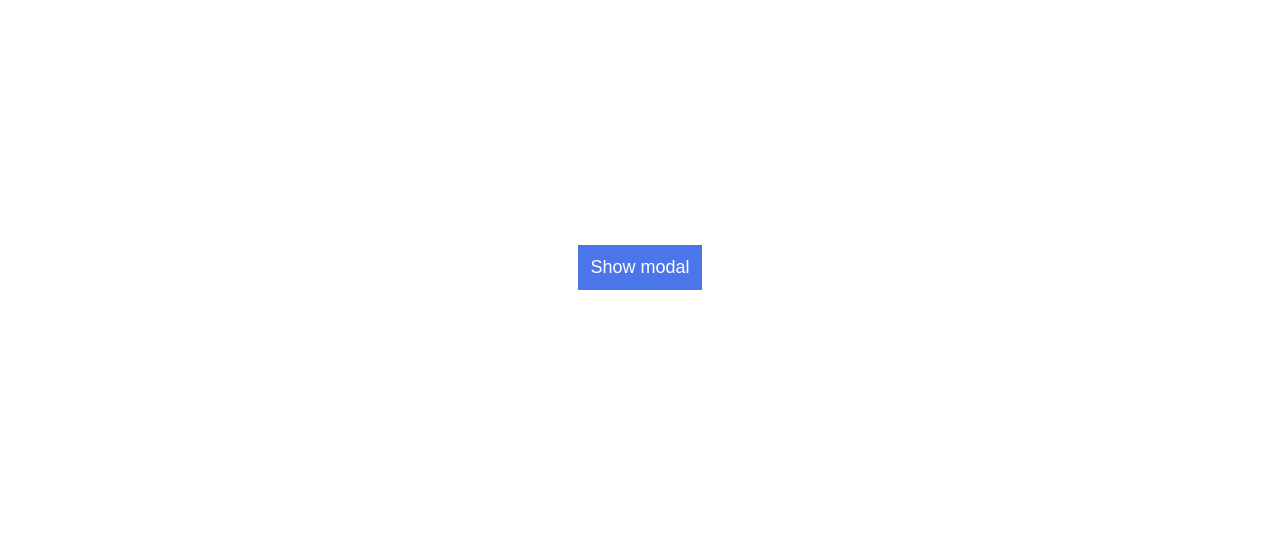
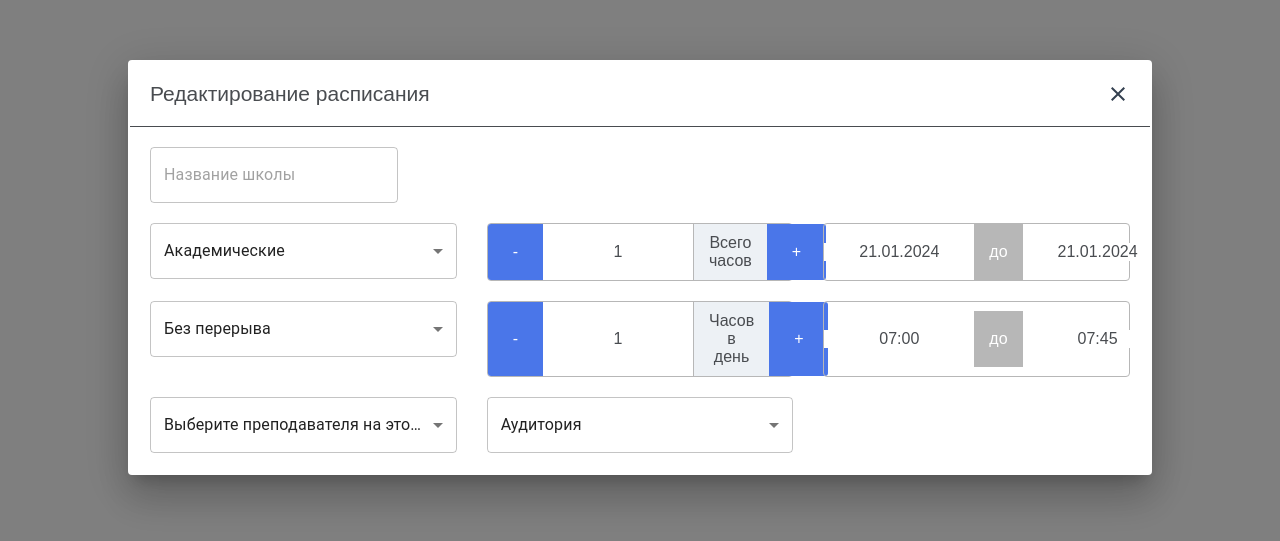
Before and after one commit to aliona-kragel/test-schedule, a React (Create React App) app: page / in a window 1280 px wide. Shown: the part 133-674 px from the top of the page. Built offline with nearby package versions, Linux system fonts and the light colour scheme.

Commit message:
Add block with additional information

```diff
--- a/src/App.js
+++ b/src/App.js
@@ -4,7 +4,7 @@ import styles from "./styles/styles.module.scss";
 import ScheduleModal from "./components/ScheduleModal";
 
 function App() {
-  const [open, setOpen] = useState(false);
+  const [open, setOpen] = useState(true);
   const handleClick = () => {
     setOpen(true);
   }
--- a/src/components/FormComponents/SelectForm/index.jsx
+++ b/src/components/FormComponents/SelectForm/index.jsx
@@ -1,8 +1,8 @@
-import { FormControl, MenuItem, Select } from "@mui/material";
+import { FormControl, InputLabel, MenuItem, Select } from "@mui/material";
 import { Controller, useFormContext } from "react-hook-form";
 import styles from "./styles.module.scss"
 
-const SelectForm = ({ name, options, onSelect }) => {
+const SelectForm = ({ name, options, onSelect, placeholder }) => {
   const { control, setValue } = useFormContext();
   const handleChange = (value) => {
     if (onSelect) {
@@ -24,7 +24,10 @@ const SelectForm = ({ name, options, onSelect }) => {
             onChange={(e) => handleChange(e.target.value)}
             value={value}
             autoWidth
+            displayEmpty
+            renderValue={value !== "" ? undefined : () => placeholder}
           >
+
             {options.map(option => (
               <MenuItem key={option.id} value={option.value}>{option.label}</MenuItem>
             ))}
--- a/src/components/FormComponents/SelectForm/styles.module.scss
+++ b/src/components/FormComponents/SelectForm/styles.module.scss
@@ -1,3 +1,3 @@
 .select{
-  width: calc(100% / 3 - 20px) ;
+  width: calc(100% / 3 - 20px);
 }
--- a/src/components/ScheduleModal/index.jsx
+++ b/src/components/ScheduleModal/index.jsx
@@ -4,7 +4,7 @@ import PopupButtonClose from "../PopupButtonClose";
 import styles from "./styles.module.scss";
 import InputTextForm from "../FormComponents/InputTextForm";
 import SelectForm from "../FormComponents/SelectForm";
-import { timestamp, breakTime } from "../../data";
+import { timestamp, breakTime, teachersList, classroomsList } from "../../data";
 import NumberInputForm from "../FormComponents/NumberInputForm";
 import DateDuration from "../FormComponents/DateDuration";
 import { dataPrettier, getEndTime, getStartTime } from "../../helpers";
@@ -22,6 +22,8 @@ const ScheduleModal = ({ open, setOpen }) => {
       hoursPerDay: 1,
       startTime: getStartTime(),
       endTime: getEndTime(45, 1, 0),
+      teacher: "",
+      classroom: ""
     }
   })
   const { getValues, setValue } = formMethods;
@@ -74,6 +76,10 @@ const ScheduleModal = ({ open, setOpen }) => {
             <NumberInputForm name="hoursPerDay" content="Часов в день" onChange={changeHoursPerDay} />
             <DateDuration name1="startTime" name2="endTime" />
           </div>
+          <div className={styles.dialog__form_additional}>
+            <SelectForm name="teacher" options={teachersList} placeholder="Выберите преподавателя на это время" />
+            <SelectForm name="classroom" options={classroomsList} placeholder="Аудитория" />
+          </div>
         </FormProvider>
       </div>
     </DialogWrapper>
--- a/src/components/ScheduleModal/styles.module.scss
+++ b/src/components/ScheduleModal/styles.module.scss
@@ -23,6 +23,9 @@
       display: flex;
       justify-content: space-between;
     }
-
+    &_additional{
+      display: flex;
+      gap: 30px;
+    }
   }
 }
--- a/src/data/index.js
+++ b/src/data/index.js
@@ -43,3 +43,39 @@ export const breakTime = [
     label: "30 мин"
   },
 ]
+
+export const teachersList = [
+  {
+    id: 1,
+    value: "Белов Лазарь Робертович",
+    label: "Белов Лазарь Робертович"
+  },
+  {
+    id: 2,
+    value: "Рогов Иосиф Иванович",
+    label: "Рогов Иосиф Иванович"
+  },
+  {
+    id: 3,
+    value: "Карпов Евдоким Дамирович",
+    label: "Карпов Евдоким Дамирович"
+  },
+]
+
+export const classroomsList = [
+  {
+    id: 1,
+    value: 201,
+    label: "каб. 201"
+  },
+  {
+    id: 2,
+    value: 202,
+    label: "каб. 202"
+  },
+  {
+    id: 3,
+    value: 301,
+    label: "каб. 301"
+  },
+]
--- a/src/helpers/index.js
+++ b/src/helpers/index.js
@@ -21,7 +21,6 @@ export const getStartTime = () => {
 
 export const getEndTime = (timestamp, hoursPerDay, breakTime) => {
   const endTime = new Date();
-  console.log(breakTime)
   endTime.setHours(DEFAULT_START_HOURS, DEFAULT_START_MINUTES + (timestamp * hoursPerDay) + breakTime, 0, 0);
   return formatTime(endTime);
 }
```
